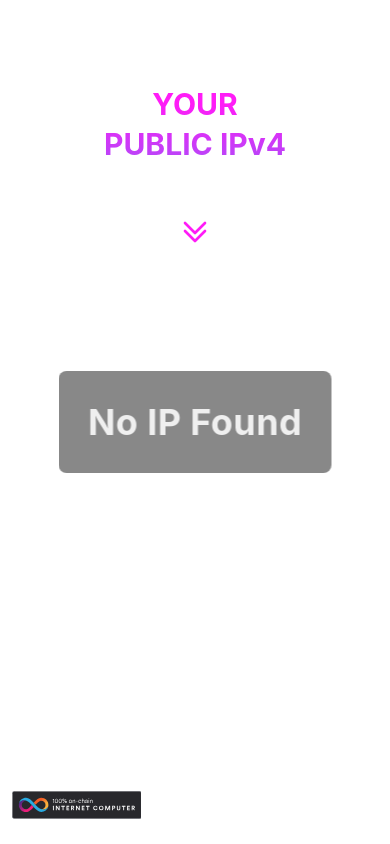
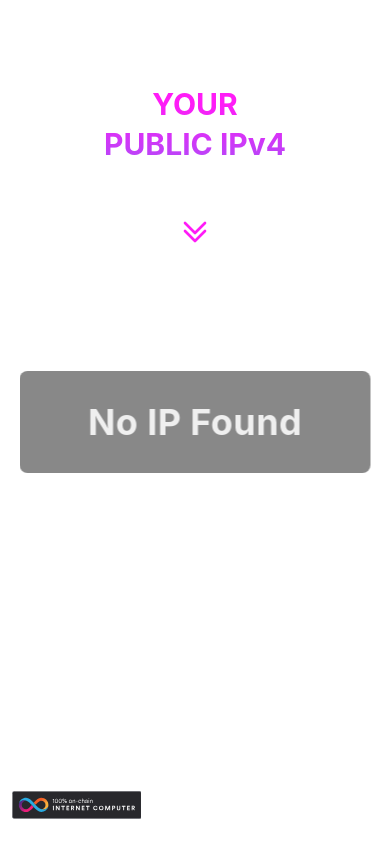
Before and after one commit to ilbertt/whats_my_ip, a React (Vite) app in the folder src/www/: page / in a window 390 px wide. Built offline with nearby package versions, Linux system fonts and the light colour scheme; what lord-icon-element would draw is missing.

Commit message:
ui: ipcontainer width and github badge positioning

```diff
--- a/src/www/src/assets/svg/GithubBadge.tsx
+++ b/src/www/src/assets/svg/GithubBadge.tsx
@@ -1,7 +1,7 @@
 export const GithubBadge = () => {
   return (
     <a
-      className="absolute top-[0%] left-[3%] md:top-[unset] md:bottom-[2.5%] md:left-[25%] cursor-pointer flex flex-col justify-center items-center"
+      className="absolute bottom-[10%] left-[3%] md:bottom-[2.5%] md:left-[25%] cursor-pointer flex flex-col justify-center items-center"
       href="https://github.com/Luca8991/whats_my_ip"
       aria-label="Star Luca8991/whats_my_ip on GitHub"
     >
@@ -22,6 +22,5 @@ export const GithubBadge = () => {
         Get Under the Hood!
       </p>
     </a>
-    // </div>
   );
 };
--- a/src/www/src/components/IpContainer/index.tsx
+++ b/src/www/src/components/IpContainer/index.tsx
@@ -22,7 +22,7 @@ export default function IpContainer({
       />
       <div
         className={`${result.ip ? "bg-transparent" : ""
-          } w-[70%] absolute left-1/2 -translate-x-2/4 translate-y-[0%] rounded-lg  sm:w-3/5 h-[12%] md:h-[20%] z-10 overflow-hidden flex justify-center items-center font-bold my-2xl bg-[#1c1c1c85] backdrop-blur-[20px] backdrop-saturate-[180%] tracking-wide`}
+          } w-[90%] absolute left-1/2 -translate-x-2/4 translate-y-[0%] rounded-lg  sm:w-3/5 h-[12%] md:h-[20%] z-10 overflow-hidden flex justify-center items-center font-bold my-2xl bg-[#1c1c1c85] backdrop-blur-[20px] backdrop-saturate-[180%] tracking-wide`}
       >
         <h1
           ref={ipRef}
```
